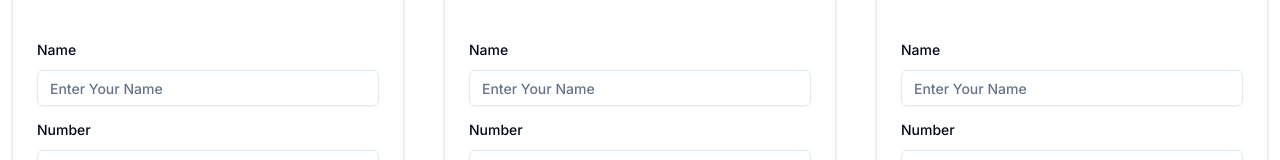
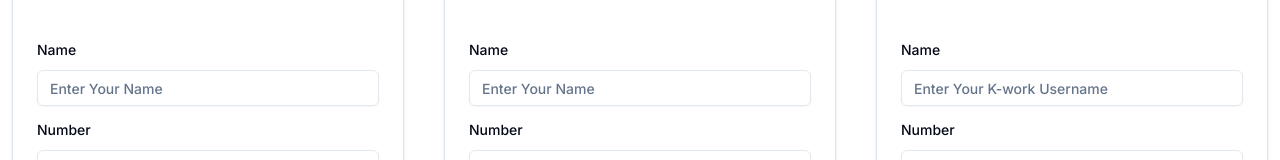
Before and after one commit to BISHAL120/Review-Sell-BD, a Next.js app: page / in a window 1280 px wide. Shown: the part 511-671 px from the top of the page. Built offline with nearby package versions, Linux system fonts and the light colour scheme.

Commit message:
Update Card3.tsx

```diff
--- a/components/Shared/Card3.tsx
+++ b/components/Shared/Card3.tsx
@@ -132,7 +132,7 @@ const CardItem3 = () => {
                   <FormItem>
                     <FormLabel>Name</FormLabel>
                     <FormControl>
-                      <Input placeholder="Enter Your Name" {...field} />
+                      <Input placeholder="Enter Your K-work Username" {...field} />
                     </FormControl>
                     <FormMessage />
                   </FormItem>
```
